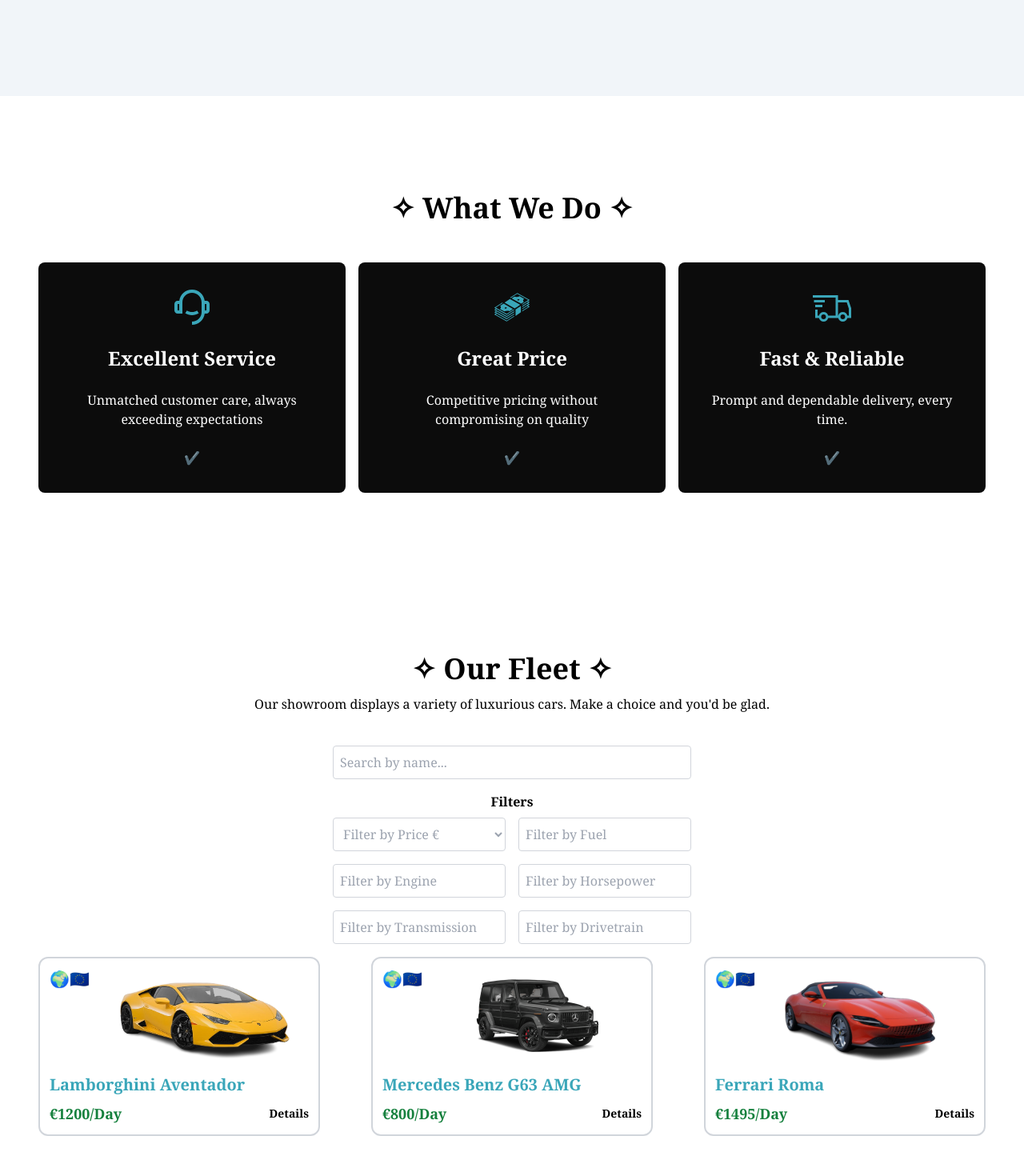
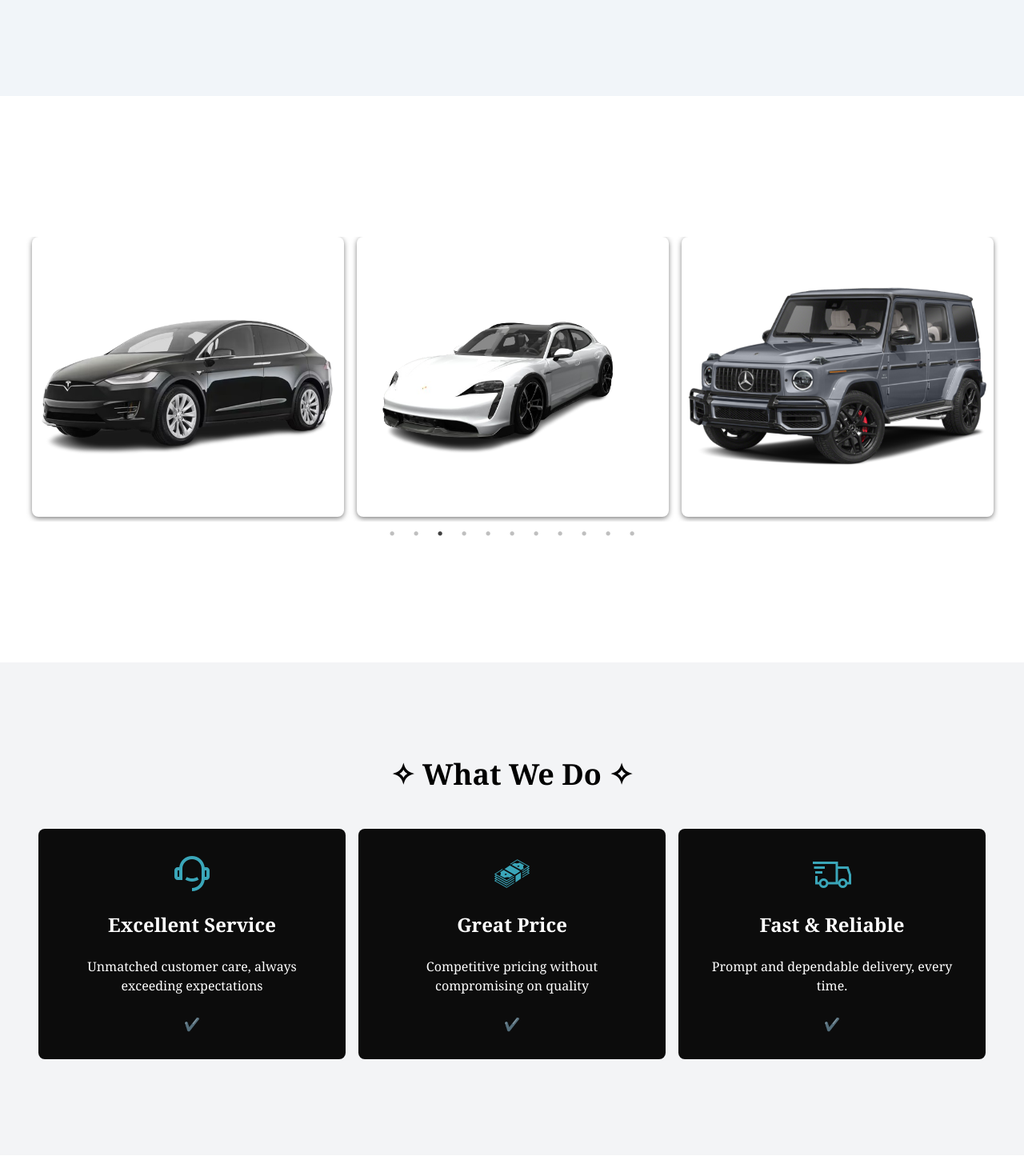
Before and after one commit to AnthonyEmm/DeluxRental, a React (Vite) app: page / in a window 1280 px wide. Shown: the part 1480-2950 px from the top of the page at 80% size. Built offline with nearby package versions, Linux system fonts and the light colour scheme.

Commit message:
Changed the cars slider position

```diff
--- a/src/App.jsx
+++ b/src/App.jsx
@@ -51,10 +51,10 @@
           <Navbar theme={theme} setTheme={setTheme} />
           <Hero theme={theme} />
           <About />
+          <CarsCarousel />
           <Services />
           <Cars />
           <Testimonial />
-          <CarsCarousel />
           <AppStore />
           <Contact />
           <FAQ />
--- a/src/components/CarsCarousel/CarsCarousel.jsx
+++ b/src/components/CarsCarousel/CarsCarousel.jsx
@@ -92,7 +92,7 @@
 
   return (
     <div
-      className="container mx-auto bg-gray-100 dark:bg-dark py-8 px-8 pt-28 pb-28
+      className="container mx-auto bg-white dark:bg-dark py-8 px-8 pt-28 pb-28
      text-primary dark:text-white font-serif font-semibold mt-16 mb-16 min-h-[200px] relative"
     >
       <Slider {...settings}>
--- a/src/components/OurServices/Services.jsx
+++ b/src/components/OurServices/Services.jsx
@@ -35,7 +35,7 @@
     <section id="services" className="services">
       <div
         className="py-14 dark:bg-black dark:text-white sm:min-h-[600px] sm:grid
-        sm:place-items-center min-h-screen"
+        sm:place-items-center min-h-screen bg-gray-100"
       >
         <div className="container max-w-screen-xl mt-16 mb-16">
           <div className="pb-12">
```
